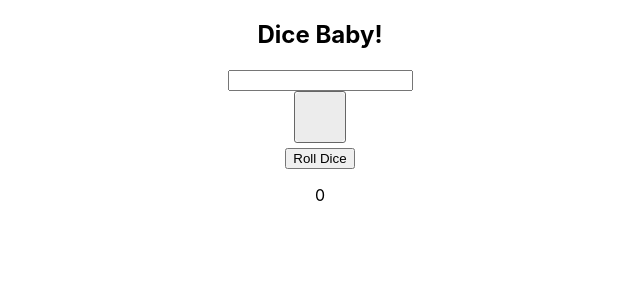
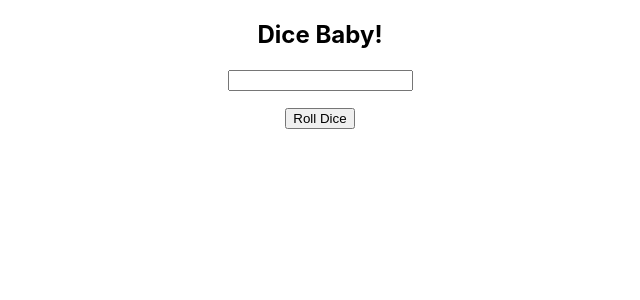
Before and after one commit to Daxxn/DiceRollExperiments, a React (Create React App) app: page / in a window 1280 px wide. Shown: the top 300 px of the page, without its empty margins (320-960 px from the left). Built offline with nearby package versions, Linux system fonts and the light colour scheme.

Commit message:
added multiple dice! need to add imputs for the dice though. And maybe  a way to add/remove dynamically?

```diff
--- a/src/App.js
+++ b/src/App.js
@@ -9,7 +9,7 @@ function App() {
         <h2>Dice Baby!</h2>
       </header>
       <div>
-        <MainPage />
+        <MainPage diceCount={4} />
       </div>
     </div>
   );
--- /dev/null
+++ b/src/components/DiceContainer.jsx
@@ -0,0 +1,16 @@
+import React, { Component } from 'react';
+import PropTypes from 'prop-types';
+import DiceDisplay from './DiceDisplay';
+
+export default class DiceContainer extends Component {
+  render() {
+    return (
+      <ul>
+        {this.props.allDice}
+      </ul>
+    );
+  }
+}
+DiceContainer.propTypes = {
+  allDice: PropTypes.arrayOf(DiceDisplay).isRequired,
+};
--- a/src/components/MainPage.js
+++ b/src/components/MainPage.js
@@ -1,15 +1,18 @@
 import React from 'react';
+import PropTypes from 'prop-types';
 import diceSelector from './DiceSelector';
 import '../styles/MainPage.css';
 import DiceDisplay from './DiceDisplay';
 import DiceMethods from '../diceroll/dice';
+import Dice from '../diceroll/dice';
+import DiceContainer from './DiceContainer';
 
 export default class MainPage extends React.Component {
   constructor(props) {
     super(props);
     this.state = {
-      dice: 0,
-      imge: diceSelector(0),
+      dice: [],
+      imges: [],
     };
 
     this.onDiceSelect = this.onDiceSelect.bind(this);
@@ -21,34 +24,45 @@ export default class MainPage extends React.Component {
    * @param {Event} e Event handler input.
    */
   onDiceSelect(e) {
-    let val = Number(e.target.value);
+    // let val = Number(e.target.value);
 
-    val = DiceMethods.checkDice(val);
+    // val = DiceMethods.checkDice(val);
 
-    const img = diceSelector(val);
+    // const img = diceSelector(val);
 
-    this.setState({
-      dice: val,
-      imge: img,
-    });
+    // this.setState({
+    //   dice: val,
+    //   imge: img,
+    // });
   }
 
   onDiceRoll() {
-    const roll = DiceMethods.roll();
+    // OLD
+    // const roll = DiceMethods.roll();
+    // this.setState({
+    //   dice: roll,
+    //   imge: diceSelector(roll),
+    // });
+    const newRoll = DiceMethods.rollDiceArray(this.props.diceCount);
+    const newDice = DiceMethods.createDiceArray(newRoll);
     this.setState({
-      dice: roll,
-      imge: diceSelector(roll),
+      dice: newRoll,
+      imges: newDice,
     });
   }
 
   render() {
+    const DiceDisplays = this.state.imges.map((img) => <DiceDisplay imge={img} />);
     return (
       <div className="App">
         <input type="number" onChange={this.onDiceSelect} />
-        <DiceDisplay imge={this.state.imge} />
+        <DiceContainer allDice={DiceDisplays} />
         <button type="button" onClick={this.onDiceRoll}>Roll Dice</button>
         <p>{this.state.dice}</p>
       </div>
     );
   }
 }
+MainPage.propTypes = {
+  diceCount: PropTypes.number.isRequired,
+}
--- a/src/diceroll/dice.js
+++ b/src/diceroll/dice.js
@@ -1,3 +1,4 @@
+import diceSelector from "../components/DiceSelector";
 
 export default class Dice {
   static roll() {
@@ -22,4 +23,21 @@ export default class Dice {
 
     return num;
   }
+
+  static rollDiceArray(count) {
+    const output = [];
+    for (let i = 0; i < count; i += 1) {
+      const r = this.roll();
+      output.push(r);
+    }
+    return output;
+  }
+
+  static createDiceArray(numbers) {
+    const output = [];
+    for (let i = 0; i < numbers.length; i += 1) {
+      output.push(diceSelector(numbers[i]));
+    }
+    return output;
+  }
 }
```
